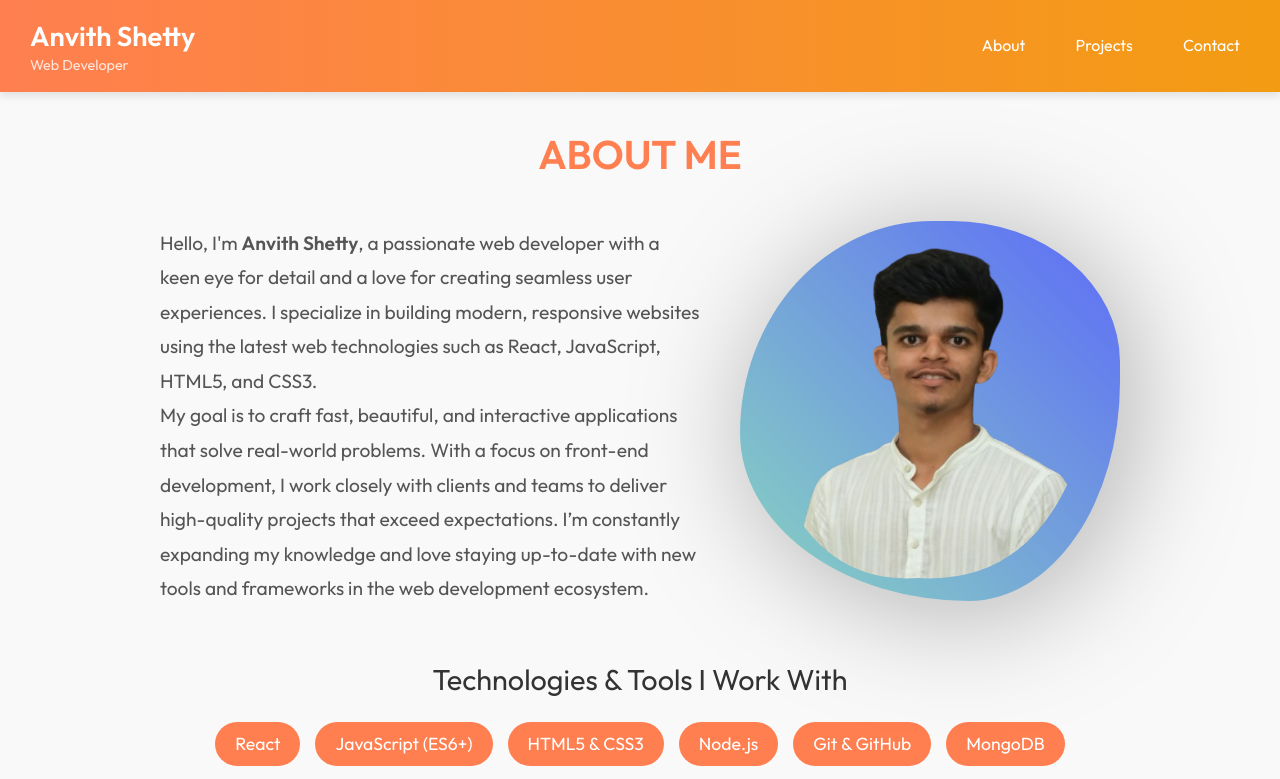
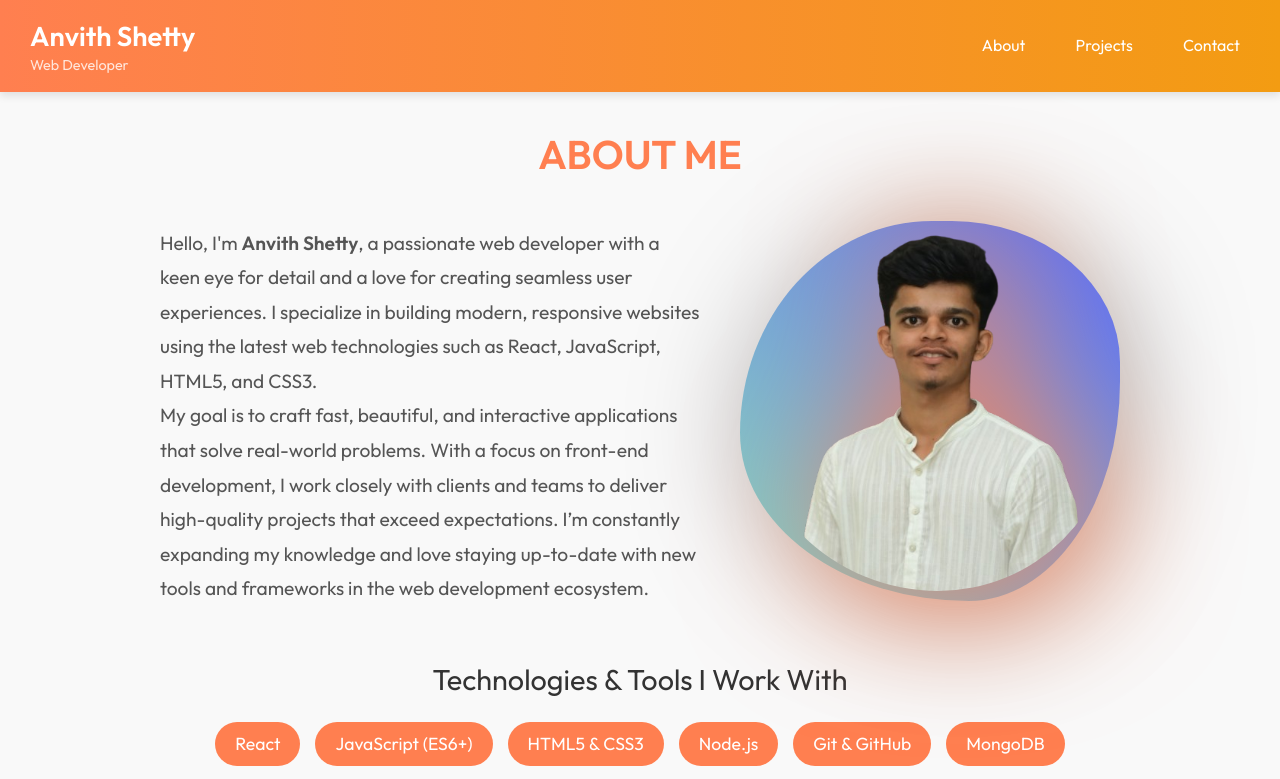
Before and after one commit to Anvithshetty17/portfolio, a React (Vite) app: page / in a window 1280 px wide. Shown: the top 779 px of the page. Built offline with nearby package versions, Linux system fonts and the light colour scheme; what @tailwindcss/vite would draw is missing.

Commit message:
Update About.css

```diff
--- a/src/Components/About.css
+++ b/src/Components/About.css
@@ -92,31 +92,13 @@
 }
 
 .about-img img {
-  width: 400px;
-  height: 420px;
+  width: 370px;
+  height: 370px;
   object-fit: cover;
-  background: transparent; /* ✅ Remove background */
+  border-radius: 0 0 182px 199px;
   transition: transform 0.3s ease;
-  z-index: 1;
-  position: relative;
-
-  clip-path: path("M0,0 Q0,0 0,0 Q0,0 370,0 Q370,370 185,360 Q0,370 0,0 Z");
-  animation: img-morph-reverse 8s ease-in-out infinite;
+  filter: drop-shadow(18px 6px 70px #ff7f50);
 }
-@keyframes img-morph-reverse {
-  0% {
-    clip-path: path("M0,0 Q0,0 0,0 Q0,0 370,0 Q370,370 185,360 Q0,370 0,0 Z");
-  }
-
-  50% {
-    clip-path: path("M0,0 Q0,0 0,0 Q0,0 370,0 Q370,370 160,350 Q0,370 0,0 Z");
-  }
-
-  100% {
-    clip-path: path("M0,0 Q0,0 0,0 Q0,0 370,0 Q370,370 185,360 Q0,370 0,0 Z");
-  }
-}
-
 
 
 
```
